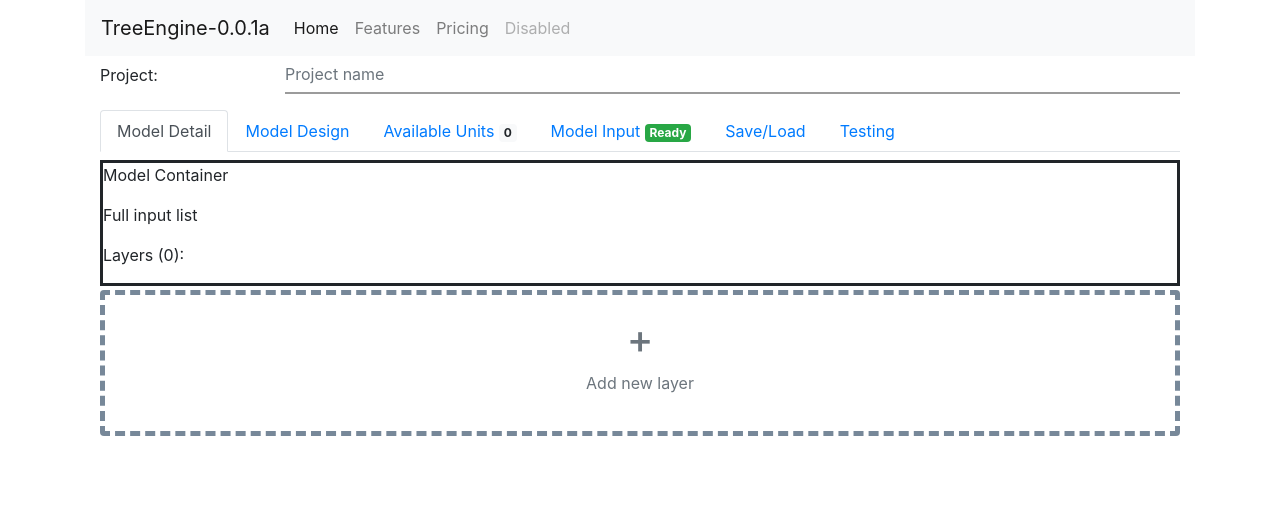
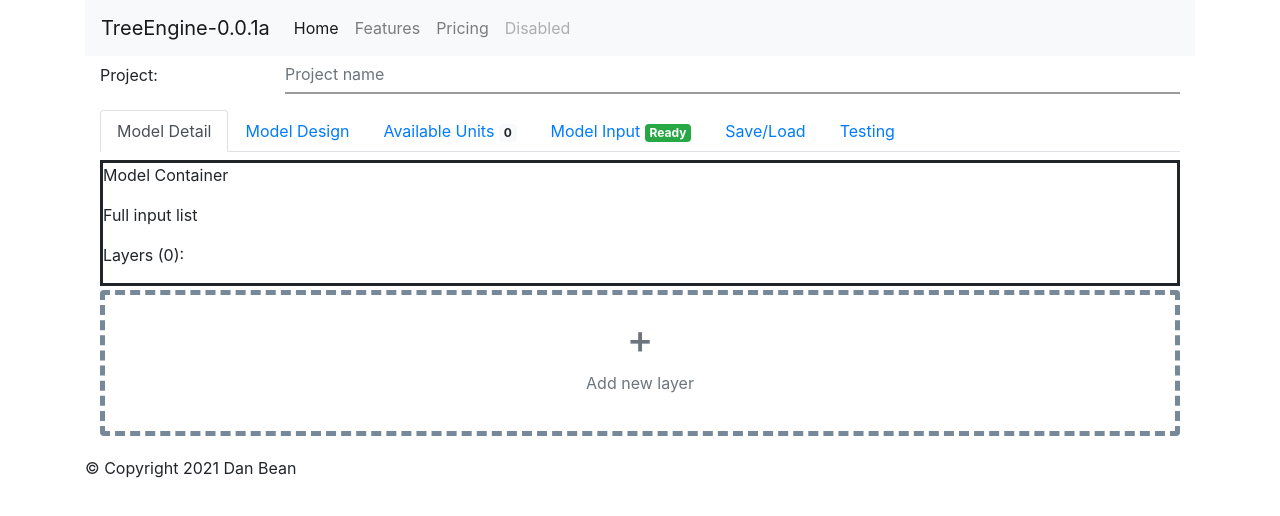
Before and after one commit to dbeanm/TreeEngine, a React (Create React App) app: page / in a window 1280 px wide. Shown: the top 516 px of the page. Built offline with nearby package versions, Linux system fonts and the light colour scheme.

Commit message:
fix save in build. copyright.

```diff
--- a/src/App.js
+++ b/src/App.js
@@ -869,6 +869,12 @@ export class ToolView extends React.Component {
       </div>
     </nav>
     <Workspace container={this.props.container}></Workspace>
+
+    <div className='row mt-1'>
+      <div className='col'>
+      &#169; Copyright 2021 Dan Bean
+      </div>
+    </div>
     </div>
     );
   }
--- a/src/script.js
+++ b/src/script.js
@@ -274,7 +274,7 @@ export class Unit {
 		let s = {}
 		s['name'] = this.name
 		s['model'] = this.model.save()
-		s['model_class'] = this.model.constructor.name
+		s['model_class'] = this.model.model_class
 		//return JSON.stringify(s)
 		return s
 	}
@@ -283,6 +283,7 @@ export class Unit {
 export class Model {
 	constructor(variables = {}){
 		this.variables = variables
+		this.model_class = "Base"
 	}
 
 	run(input){
@@ -299,6 +300,7 @@ export class QuickTree extends Model{
 	//load a graph from edge list, .run() gives a random path from .run({start: node})
 	constructor(edges){
 		super({'start': {'type':'str'}})
+		this.model_class = "QuickTree"
 		this.tree = new Tree(edges)
 	}
 
@@ -354,6 +356,7 @@ export class EsynDecisionTree extends Model{
 		//model_json: content of file downloaded from esyn
 		//network_name: specific network within the file to run
 		super()
+		this.model_class = "EsynDecisionTree"
 		this.cy = cytoscape({
 		  headless: true
 		});
@@ -773,6 +776,7 @@ export class ModelState {
 export class DummyModel extends Model{
 	constructor(num_variables = [], bool_variables = []){
 		super()
+		this.model_class = "DummyModel"
 		//normally the variables would be inferred from the graph
 		//for testing just set them in constructor since there is no graph
 		this.variables = this.configure_variables(num_variables, bool_variables)
```
